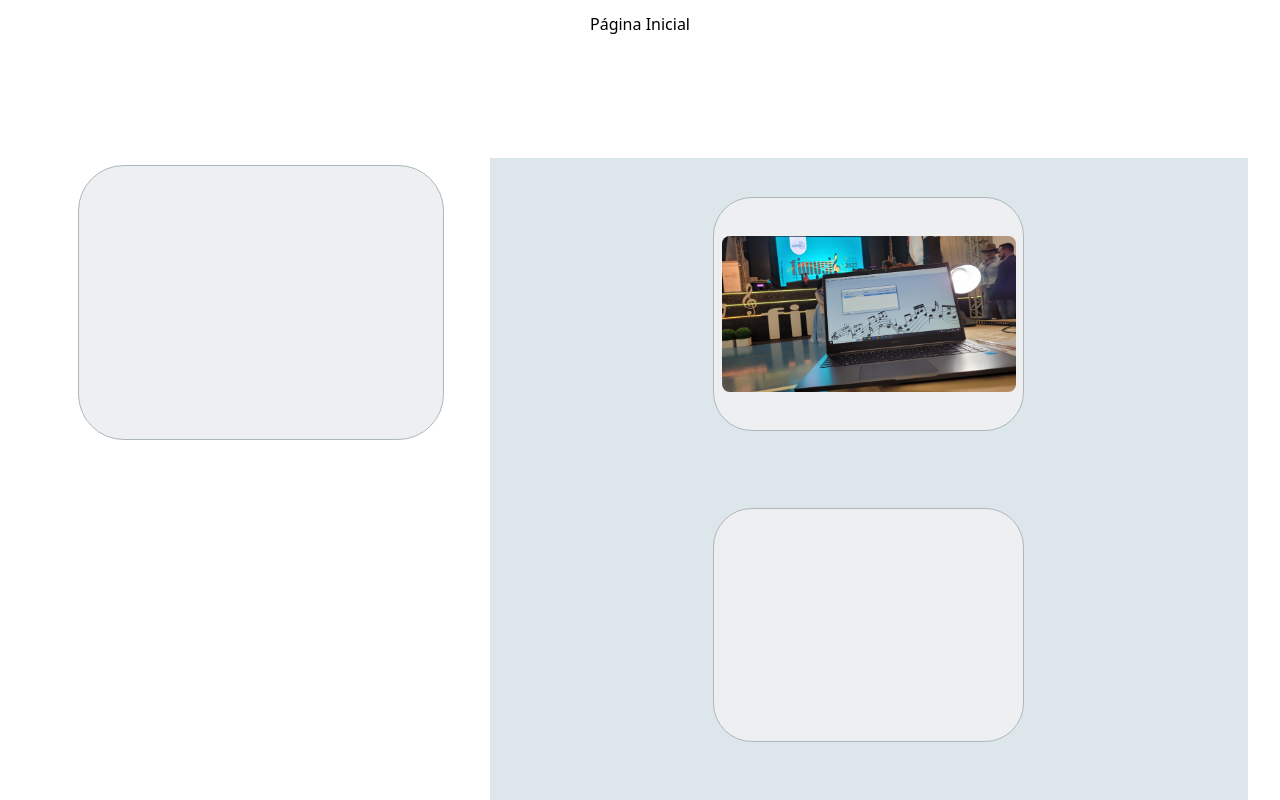
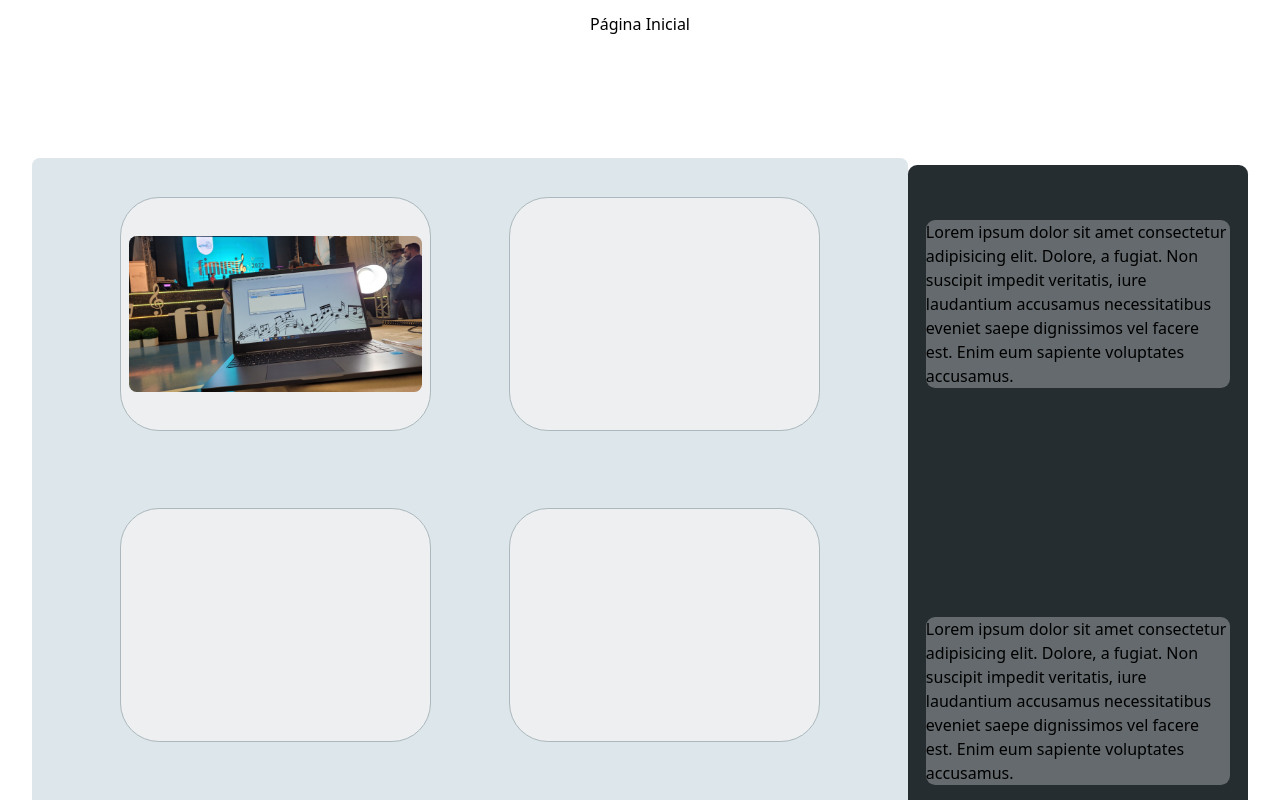
Before and after one commit to BavarescoRicardo/festival-front, a Next.js app: page / in a window 1280 px wide. Shown: the part 180-980 px from the top of the page. Built offline with nearby package versions, Linux system fonts and the light colour scheme.

Commit message:
ajuste estilo pagina inicial

```diff
--- a/pages/index.tsx
+++ b/pages/index.tsx
@@ -13,11 +13,6 @@ export default function Inicial() {
         </div>
 
         <div className={styles.body}>
-          <div className={styles.informacoes}>
-            <div className={styles.fotos}>
-
-            </div>
-          </div>
 
           <div className={styles.description}>
             <div className={styles.fotos}>
@@ -52,6 +47,32 @@ export default function Inicial() {
 
             </div>
           </div>
+
+          <div className={styles.texto}>
+            <div className={styles.informacoes}>
+              <p>
+                Lorem ipsum dolor sit amet consectetur adipisicing elit. Dolore, a fugiat. Non suscipit
+                impedit veritatis, iure laudantium accusamus necessitatibus eveniet saepe dignissimos vel facere est.
+                Enim eum sapiente voluptates accusamus.
+              </p>
+            </div>
+
+            <div className={styles.informacoes}>
+              <p>
+                Lorem ipsum dolor sit amet consectetur adipisicing elit. Dolore, a fugiat. Non suscipit
+                impedit veritatis, iure laudantium accusamus necessitatibus eveniet saepe dignissimos vel facere est.
+                Enim eum sapiente voluptates accusamus.
+              </p>
+            </div>
+
+            <div className={styles.informacoes}>
+              <p>
+                Lorem ipsum dolor sit amet consectetur adipisicing elit. Dolore, a fugiat. Non suscipit
+                impedit veritatis, iure laudantium accusamus necessitatibus eveniet saepe dignissimos vel facere est.
+                Enim eum sapiente voluptates accusamus.
+              </p>
+            </div>
+          </div>
         </div>
       </div>
     </>
--- a/styles/Inicial.module.css
+++ b/styles/Inicial.module.css
@@ -31,6 +31,7 @@
   max-width: 90%;
   min-height: 40ch;
   background-color: rgb(221, 231, 235);
+  border-radius: 1ch;
   margin: 5ch auto;
 }
 
@@ -57,6 +58,31 @@
 
 }
 
+.texto {
+  background-color: rgb(37, 45, 49);
+  margin: 5ch 0;
+  max-width: 28%;
+  border-radius: 1ch;
+  /* border: 1px solid; */
+}
+
+.informacoes {
+  display: flex;
+  flex-wrap: wrap;
+  background-color: rgb(100, 106, 109);
+  margin: 0 2ch;
+  margin-top: 6ch;
+  margin-bottom: 25ch;
+  max-height: 20ch;
+  border-radius: 1ch;
+  /* border: 1px solid; */
+}
+
+.informacoes p {
+  overflow: hidden;
+  max-height: 20ch;
+}
+
 /* Mobile */
 @media (max-width: 700px) {
   .content {
```
